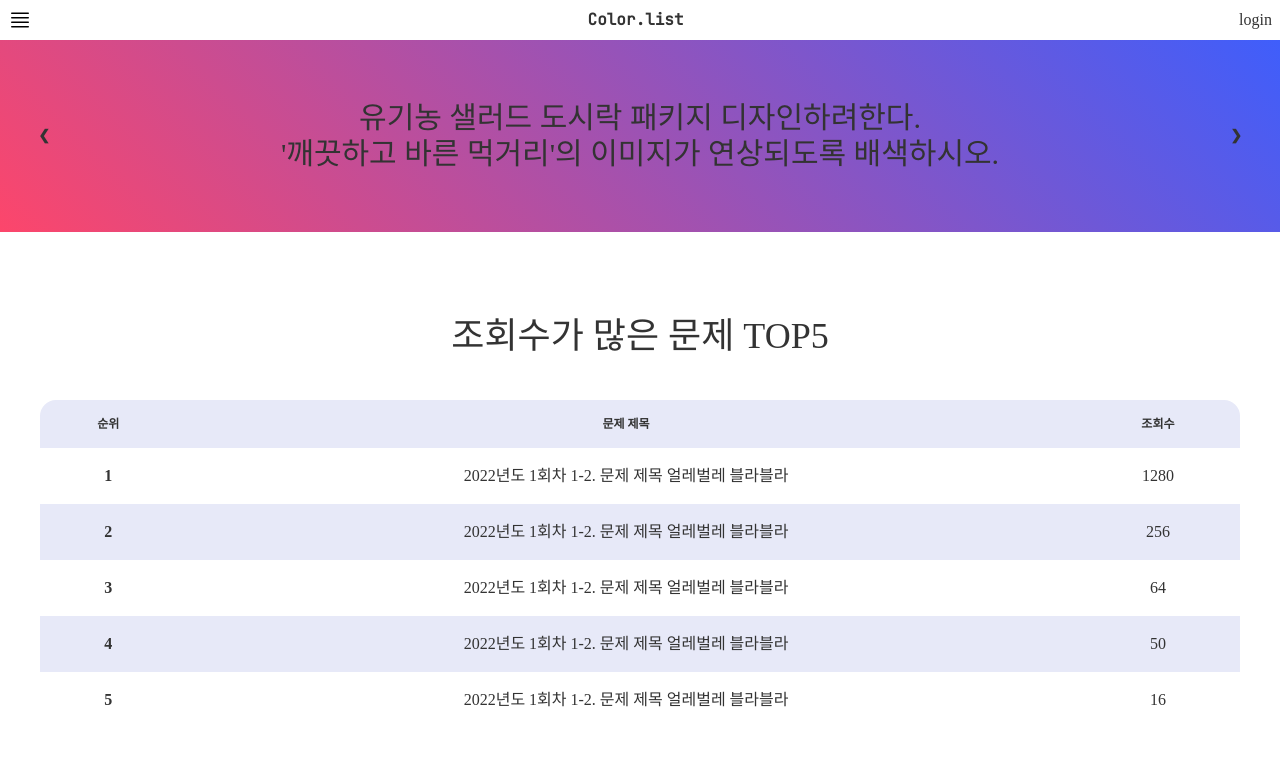
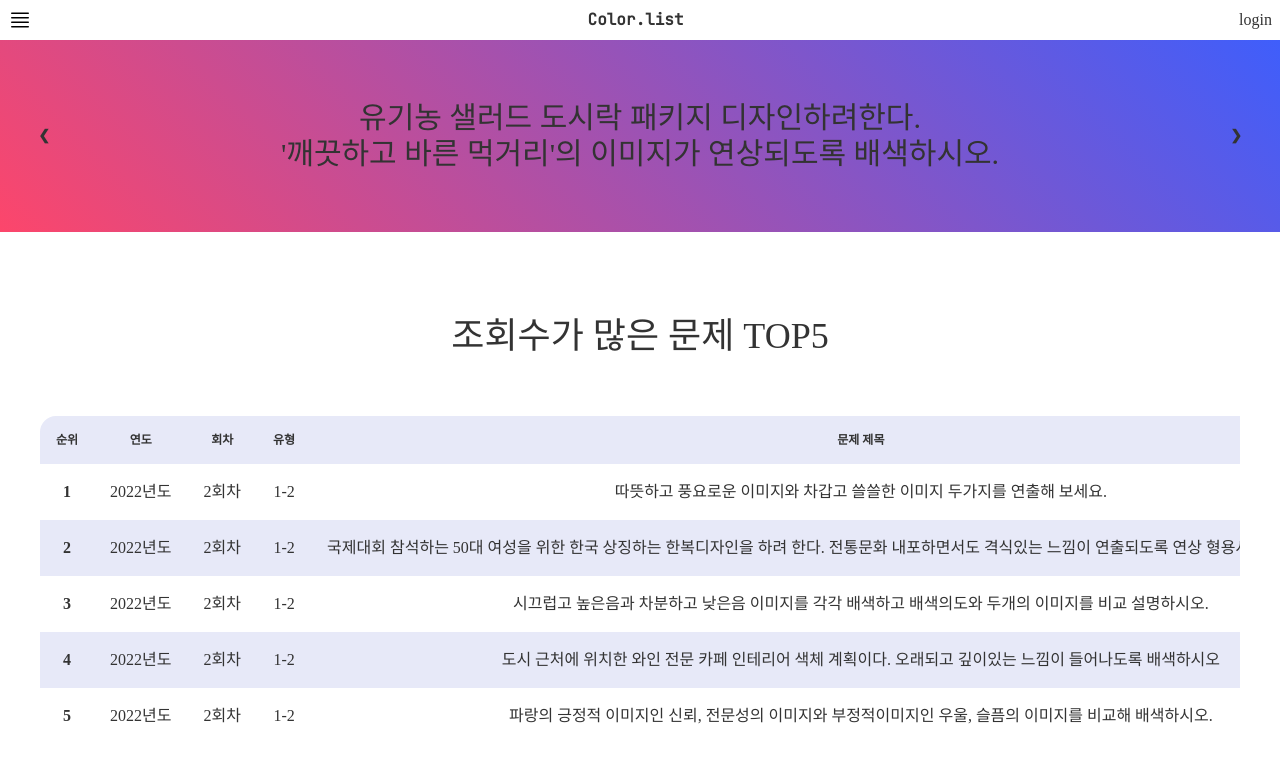
Before and after one commit to lisohh/Colorist-frontend, a React (Vite) app: page / in a window 1280 px wide. Shown: the top 762 px of the page. Built offline with nearby package versions, Linux system fonts and the light colour scheme; a web font is replaced by a local one.

Commit message:
Feat:저장수,조회수 를 mock데이터 api를 이용한 커스텀 훅으로 교체 Co-authored-by: Taehee Kim <rabolution@gmail.com>

```diff
--- a/src/api.ts
+++ b/src/api.ts
@@ -38,3 +38,62 @@ export async function getProblemList() {
 }
 
 // fetch란? Request => Response
+export async function getViews() {
+  return [
+    {
+      rank: 1,
+      problemId: 1,
+      views: 2000,
+    },
+    {
+      rank: 2,
+      problemId: 2,
+      views: 1000,
+    },
+    {
+      rank: 3,
+      problemId: 3,
+      views: 500,
+    },
+    {
+      rank: 4,
+      problemId: 4,
+      views: 250,
+    },
+    {
+      rank: 5,
+      problemId: 5,
+      views: 125,
+    },
+  ];
+}
+
+export async function getSaves() {
+  return [
+    {
+      rank: 1,
+      problemId: 1,
+      saves: 2000,
+    },
+    {
+      rank: 2,
+      problemId: 2,
+      saves: 1000,
+    },
+    {
+      rank: 3,
+      problemId: 3,
+      saves: 500,
+    },
+    {
+      rank: 4,
+      problemId: 4,
+      saves: 250,
+    },
+    {
+      rank: 5,
+      problemId: 5,
+      saves: 125,
+    },
+  ];
+}
--- /dev/null
+++ b/src/hooks/useSaves.ts
@@ -0,0 +1,8 @@
+import * as api from "../api";
+import { suspend } from "suspend-react";
+
+function useSaves() {
+  return suspend(api.getSaves, ["saves"]);
+}
+
+export default useSaves;
--- /dev/null
+++ b/src/hooks/useViews.ts
@@ -0,0 +1,8 @@
+import * as api from "../api";
+import { suspend } from "suspend-react";
+
+function useViews() {
+  return suspend(api.getViews, ["views"]);
+}
+
+export default useViews;
--- a/src/pages/root/Root.tsx
+++ b/src/pages/root/Root.tsx
@@ -1,8 +1,9 @@
 import React, { useEffect, useState } from "react";
 import { Link } from "react-router-dom";
 import Carousel from "~/components/Carousel";
-import Footer from "~/components/Footer";
 import useProblemList from "~/hooks/useProblemList";
+import useSaves from "~/hooks/useSaves";
+import useViews from "~/hooks/useViews";
 import { shuffle } from "~/utils/array";
 
 // problem.title
@@ -21,8 +22,59 @@ import { shuffle } from "~/utils/array";
 // <p>전통문화 내포하면서도 격식있는 느낌이 연출되도록 연상 형용사를 제시하고 배색하라.</p>
 // ]
 
+// 기억 방식은 여러가지가 있는데~
+// 사람에게 가장 좋은 방식 중 하나는 "이야기"다
+// 정교화, 감각, 부호화, 청킹, 구조화, 문제 해결
+// 구조화, 위계적 조직화 => 단계, 분류, 추상 => 구체, 목차
+
+// 정적인 부분과 동적인 부분을 나눈다
+// 컴포넌트로 쪼갠다 => tr , th, td
+// state, data를 파악 => 순위, 문제 제목, 조회수
+// 데이터를 어디서, 어떻게 얻을 수 있지?
+
+// 가지고 있는 데이터? 현재 상태, input, before
+// problemList (title)
+// rank ???
+// views ???
+
+// output, after, 목표
+[
+  {
+    problemId: 10, // 문제 페이지로 가기 위해!
+    rank: 1,
+    title: "2022년도 1회차 1-2. 문제 제목 얼레벌레 블라블라",
+    views: 1280,
+  },
+];
+
+// mock api
+// custom hook 으로 가져온다
+// 가져온 데이터를 component로 렌더한다~
+
+// problemList, problemId
+// problem
+// problem.title
+
+// 인출 단서! 점화 효과...
+// 표지판이 많아야 한다!
+// 이야기? 상황, 맥락
+
+// anki => 간격을 둔 복습!
+
+// 명제 지식 -> 문제 해결에 도움이 안돼
+// 리액트는 선언적이다 (명제) vs 명령적으로 상태 에러가 날 때 => 선언적으로 내가 뭘 그리고 싶은지만 쓰면 편하다! (문제 => 해결)
+// find란 목록에서 아이템을 찾아주는 메서드다~
+// 이 지식을 쓰는 상황, 필요한 상황 => 내가 어떻게 해결할지를 상상!
+
+// 강의나 글이나 책에서... 명제로 설명을 하면. 이야기로 바꾸는 연습을 한다.
+
+// 고통 받는 개발자를 상상한다! return 을 빼먹지 말자 vs "왜 화면에 아무 것도 안 나오는 거야 ㅠㅠ" => 하지만 return을 빼먹지 않지! (개운!)
+// 광고에서 이런 구조를 많이 사용한다. 광고를 보면 스토리구조를 배울 수 있음! 더 기억 잘나!
+
 function Root() {
   const problemList = useProblemList();
+  const views = useViews();
+  const saves = useSaves();
   const [shuffled, setShuffled] = useState([] as ProblemT[]);
   useEffect(() => {
     setShuffled(shuffle(problemList));
@@ -43,7 +95,7 @@ function Root() {
           </Link>
         ))}
       </Carousel>
-      <article className="flex flex-col justify-center">
+      <article className="flex flex-col justify-center gap-4">
         <div className="w-full h-32 text-center flex flex-col justify-center align-middle">
           <h3 className="text-4xl">조회수가 많은 문제 TOP5</h3>
         </div>
@@ -52,81 +104,67 @@ function Root() {
             <thead>
               <tr className="text-center">
                 <th>순위</th>
+                <th>연도</th>
+                <th>회차</th>
+                <th>유형</th>
                 <th>문제 제목</th>
                 <th>조회수</th>
               </tr>
             </thead>
             <tbody>
-              <tr className="text-center">
-                <th>1</th>
-                <td>2022년도 1회차 1-2. 문제 제목 얼레벌레 블라블라</td>
-                <td>1280</td>
-              </tr>
-              <tr className="text-center">
-                <th>2</th>
-                <td>2022년도 1회차 1-2. 문제 제목 얼레벌레 블라블라</td>
-                <td>256</td>
-              </tr>
-              <tr className="text-center">
-                <th>3</th>
-                <td>2022년도 1회차 1-2. 문제 제목 얼레벌레 블라블라</td>
-                <td>64</td>
-              </tr>
-              <tr className="text-center">
-                <th>4</th>
-                <td>2022년도 1회차 1-2. 문제 제목 얼레벌레 블라블라</td>
-                <td>50</td>
-              </tr>
-              <tr className="text-center">
-                <th>5</th>
-                <td>2022년도 1회차 1-2. 문제 제목 얼레벌레 블라블라</td>
-                <td>16</td>
-              </tr>
+              {views.map(({ views, problemId, rank }) => {
+                const problem = problemList.find(
+                  (problem) => problem.id === problemId
+                );
+
+                return (
+                  <tr key={rank} className="text-center">
+                    <th>{rank}</th>
+                    <td>{problem?.year}</td>
+                    <td>{problem?.round}</td>
+                    <td>{problem?.type}</td>
+                    <td>{problem?.title}</td>
+                    <td>{views}</td>
+                  </tr>
+                );
+              })}
             </tbody>
           </table>
         </div>
       </article>
-      <article className="flex flex-col justify-center">
+      <article className="flex flex-col justify-center gap-4">
         <div className="w-full h-32 text-center flex flex-col justify-center align-middle">
           <h3 className="text-4xl">저장수가 많은 문제 TOP5</h3>
         </div>
-        <div className="overflow-x-auto">
-          <table className="table table-yellow-zebra w-full">
+        <div className="overflow-x-auto ">
+          <table className="table table-yellow-zebra w-full ">
             <thead>
               <tr className="text-center">
                 <th>순위</th>
+                <th>연도</th>
+                <th>회차</th>
+                <th>유형</th>
                 <th>문제 제목</th>
                 <th>저장수</th>
               </tr>
             </thead>
             <tbody>
-              <tr className="text-center">
-                <th>1</th>
-                <td>
-                  <a>2022년도 1회차 1-2. 문제 제목 얼레벌레 블라블라</a>
-                </td>
-                <td>1280</td>
-              </tr>
-              <tr className="text-center">
-                <th>2</th>
-                <td>2022년도 1회차 1-2. 문제 제목 얼레벌레 블라블라</td>
-                <td>256</td>
-              </tr>
-              <tr className="text-center">
-                <th>3</th>
-                <td>2022년도 1회차 1-2. 문제 제목 얼레벌레 블라블라</td>
-                <td>64</td>
-              </tr>
-              <tr className="text-center">
-                <th>4</th>
-                <td>2022년도 1회차 1-2. 문제 제목 얼레벌레 블라블라</td>
-                <td>50</td>
-              </tr>
-              <tr className="text-center">
-                <th>5</th>
-                <td>2022년도 1회차 1-2. 문제 제목 얼레벌레 블라블라</td>
-                <td>16</td>
-              </tr>
+              {saves.map(({ saves, problemId, rank }) => {
+                const problem = problemList.find(
+                  (problem) => problem.id === problemId
+                );
+
+                return (
+                  <tr key={rank} className="text-center">
+                    <th>{rank}</th>
+                    <td>{problem?.year}</td>
+                    <td>{problem?.round}</td>
+                    <td>{problem?.type}</td>
+                    <td>{problem?.title}</td>
+                    <td>{saves}</td>
+                  </tr>
+                );
+              })}
             </tbody>
           </table>
         </div>
```
Also changed, not shown: 1 other file (tests, documents, lock files or other folders).
